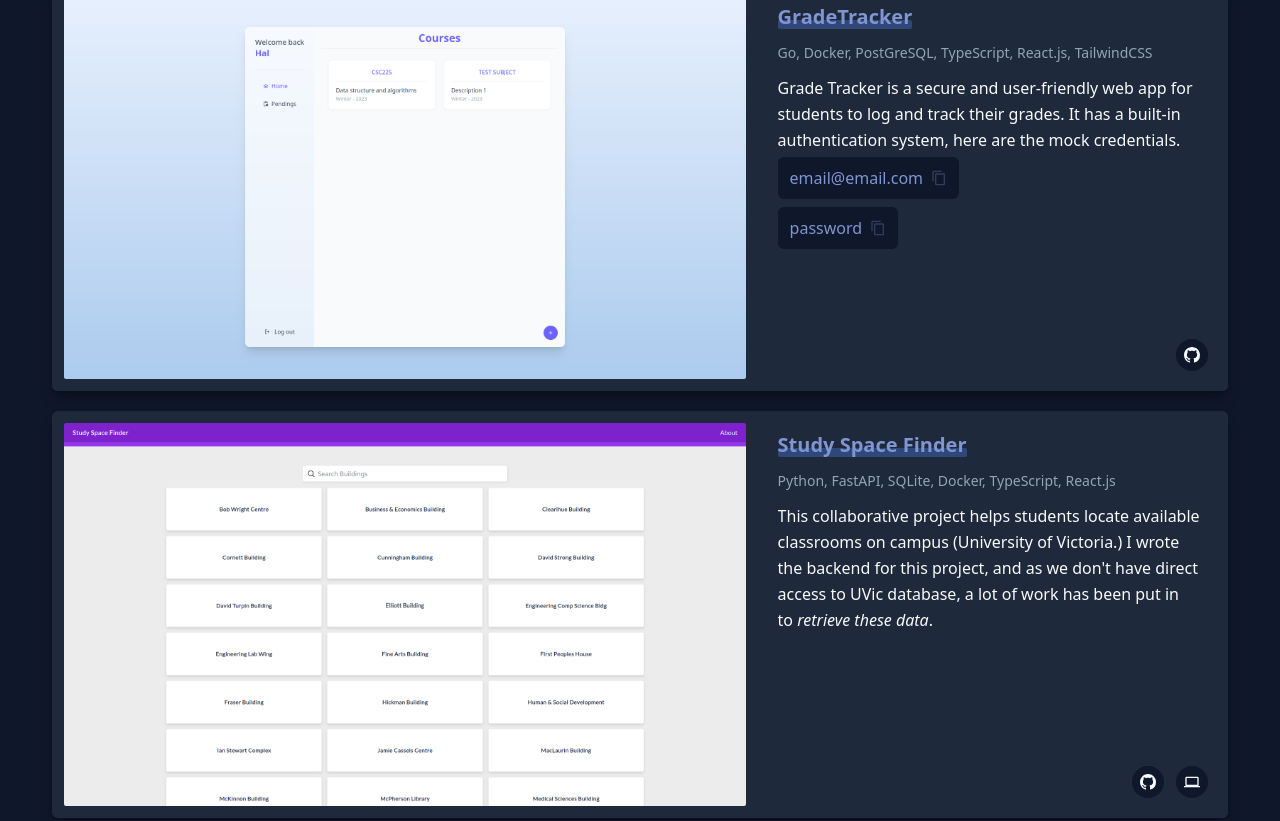
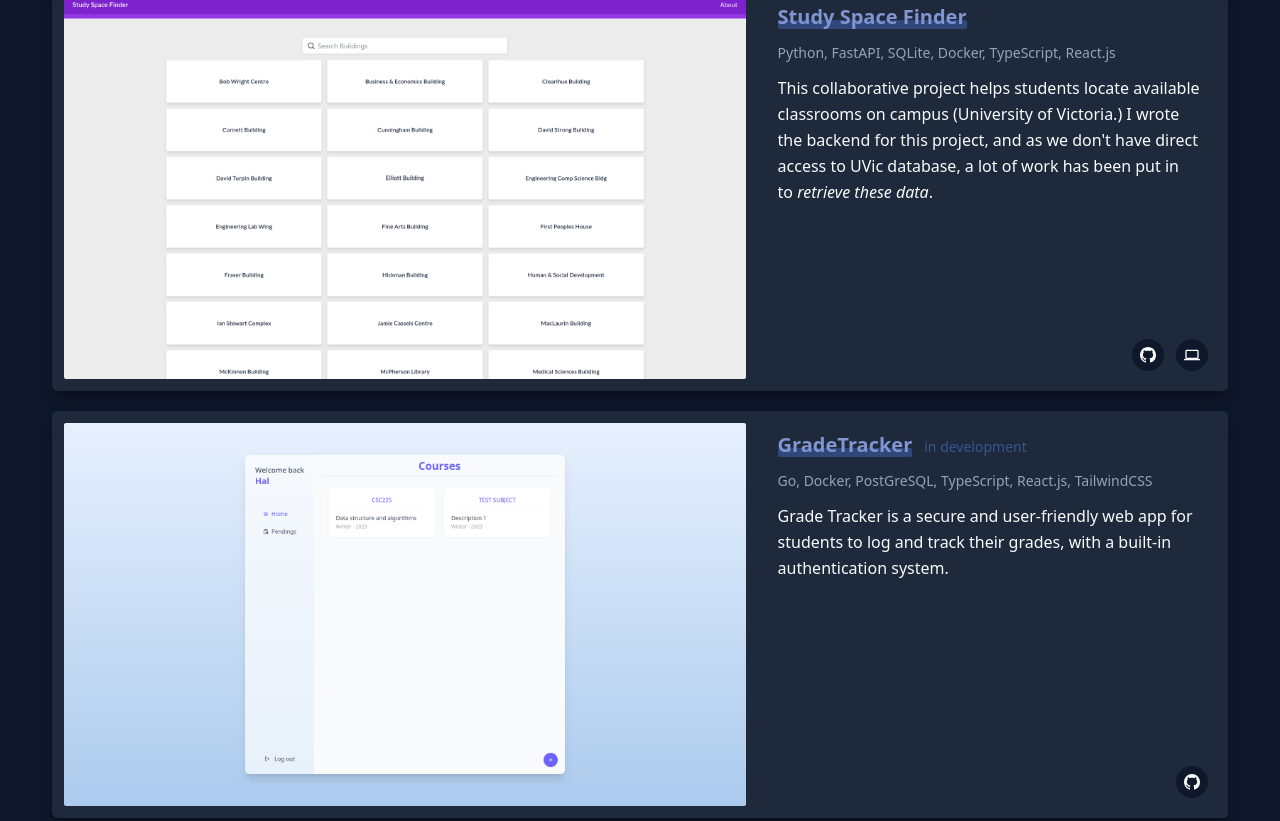
Before and after one commit to hn275/portfolio, a React (Vite) app: page / in a window 1280 px wide. Shown: the part 2019-2840 px from the top of the page. Built offline with nearby package versions, Linux system fonts and the light colour scheme.

Commit message:
chore: update project sections

```diff
--- a/src/App.tsx
+++ b/src/App.tsx
@@ -91,18 +91,6 @@ function App() {
               </p>
             </ProjectCard>
 
-            <ProjectCard {...PROJECTS.gradeTracker}>
-              <p>
-                Grade Tracker is a secure and user-friendly web app for students
-                to log and track their grades. It has a built-in authentication
-                system, here are the mock credentials.
-              </p>
-              <div className="flex flex-col items-center lg:items-start gap-2 text-brand-50">
-                <CopyToClipboard value="email@email.com" className="bg-main" />
-                <CopyToClipboard value="password" className="bg-main" />
-              </div>
-            </ProjectCard>
-
             <ProjectCard {...PROJECTS.studySpaceFinder}>
               <p>
                 This collaborative project helps students locate available
@@ -120,12 +108,24 @@ function App() {
               </p>
             </ProjectCard>
 
-            <ProjectCard {...PROJECTS.goVikes}>
+            <ProjectCard {...PROJECTS.gradeTracker}>
+              <p>
+                Grade Tracker is a secure and user-friendly web app for students
+                to log and track their grades, with a built-in authentication
+                system.
+              </p>
+              {/*<div className="flex flex-col items-center lg:items-start gap-2 text-brand-50">
+                <CopyToClipboard value="email@email.com" className="bg-main" />
+                <CopyToClipboard value="password" className="bg-main" />
+              </div>*/}
+            </ProjectCard>
+
+            {/*<ProjectCard {...PROJECTS.goVikes}>
               <p>
                 This is a proxy server that expose University of Victoria's API
                 (with permission), open to all developers/students to use.
               </p>
-            </ProjectCard>
+            </ProjectCard>*/}
           </AnimatedSection>
 
           {/* WORK */}
--- a/src/features/Project/ProjectCard.tsx
+++ b/src/features/Project/ProjectCard.tsx
@@ -23,6 +23,7 @@ export function ProjectCard(props: Props) {
     github,
     children,
     className,
+    wip,
   } = props;
   return (
     <SlideIn
@@ -45,7 +46,10 @@ export function ProjectCard(props: Props) {
       >
         <Image
           src={imageSrc}
-          className={cx("rounded-sm", "h-full w-auto object-fit")}
+          className={cx(
+            "rounded-sm hidden lg:block",
+            "h-full w-auto object-fit"
+          )}
         />
       </div>
 
@@ -64,6 +68,9 @@ export function ProjectCard(props: Props) {
           ])}
         >
           <AnimatedUnderline h={9}>{title}</AnimatedUnderline>
+          {wip && (
+            <span className="text-sm text-secondary ml-3">in development</span>
+          )}
         </motion.h2>
 
         <p className="text-sm text-slate-400">{stacks.join(", ")}</p>
--- a/src/features/Project/contents.ts
+++ b/src/features/Project/contents.ts
@@ -12,6 +12,7 @@ export const PROJECTS: ProjectProps = {
     liveSite: "https://collabify.space",
     imageSrc: Collabify,
     fromLeft: true,
+    wip: false,
   },
   gradeTracker: {
     title: "GradeTracker",
@@ -27,6 +28,7 @@ export const PROJECTS: ProjectProps = {
     liveSite: null,
     imageSrc: GradeTracker,
     fromLeft: false,
+    wip: true,
   },
   goVikes: {
     title: "Go-Vikes",
@@ -40,8 +42,9 @@ export const PROJECTS: ProjectProps = {
     title: "Study Space Finder",
     stacks: ["Python", "FastAPI", "SQLite", "Docker", "TypeScript", "React.js"],
     github: "https://github.com/hn275/StudySpaceFinder",
-    liveSite: "https://study-space-finder.vercel.app/",
+    liveSite: "https://studyspace.vikelabs.ca/",
     imageSrc: StudySpaceFinder,
     fromLeft: true,
+    wip: false,
   },
 };
--- a/src/features/Project/types.ts
+++ b/src/features/Project/types.ts
@@ -5,6 +5,7 @@ export interface Project {
   liveSite?: string | null;
   imageSrc: string;
   fromLeft: boolean;
+  wip?: boolean;
 }
 
 export interface ProjectProps {
```
